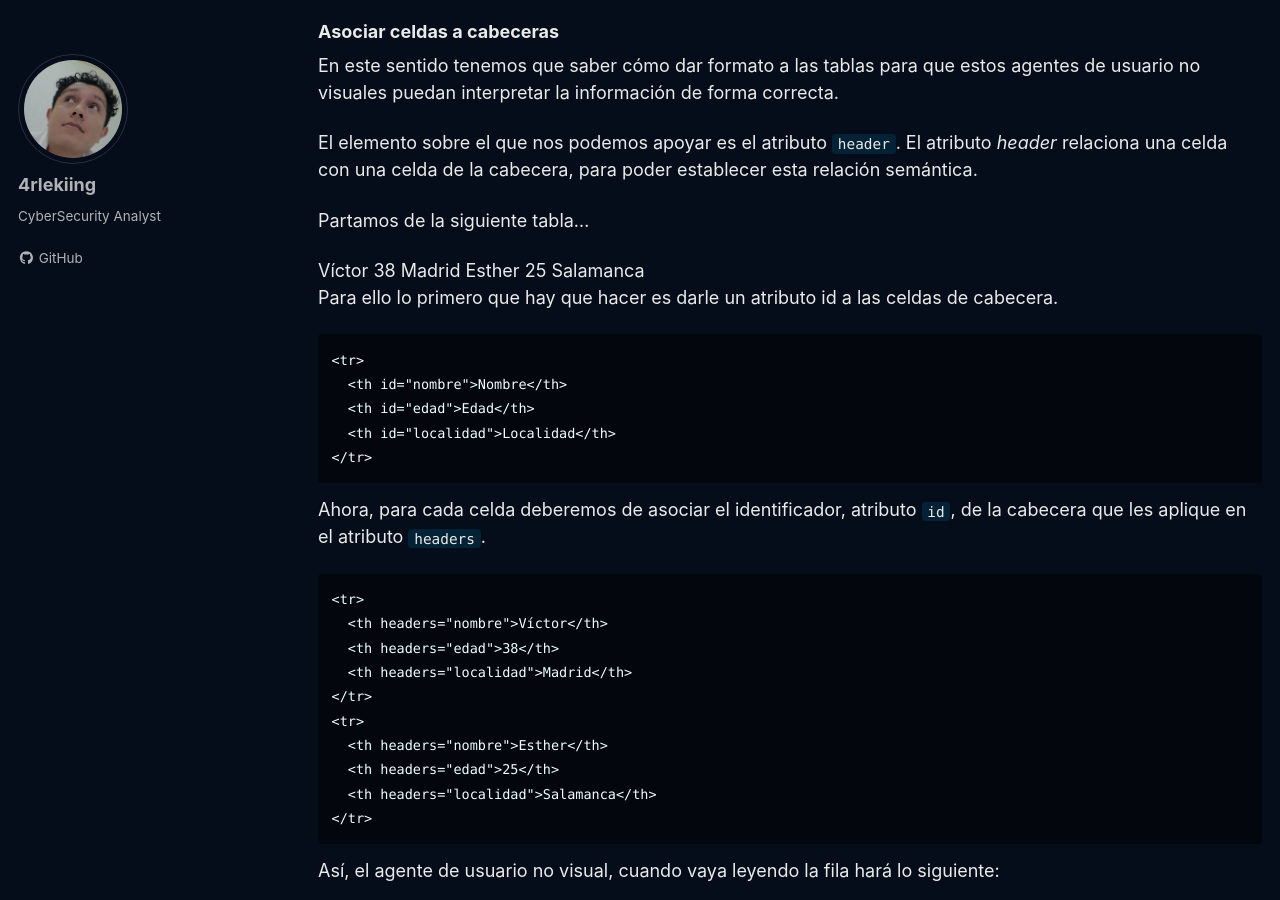
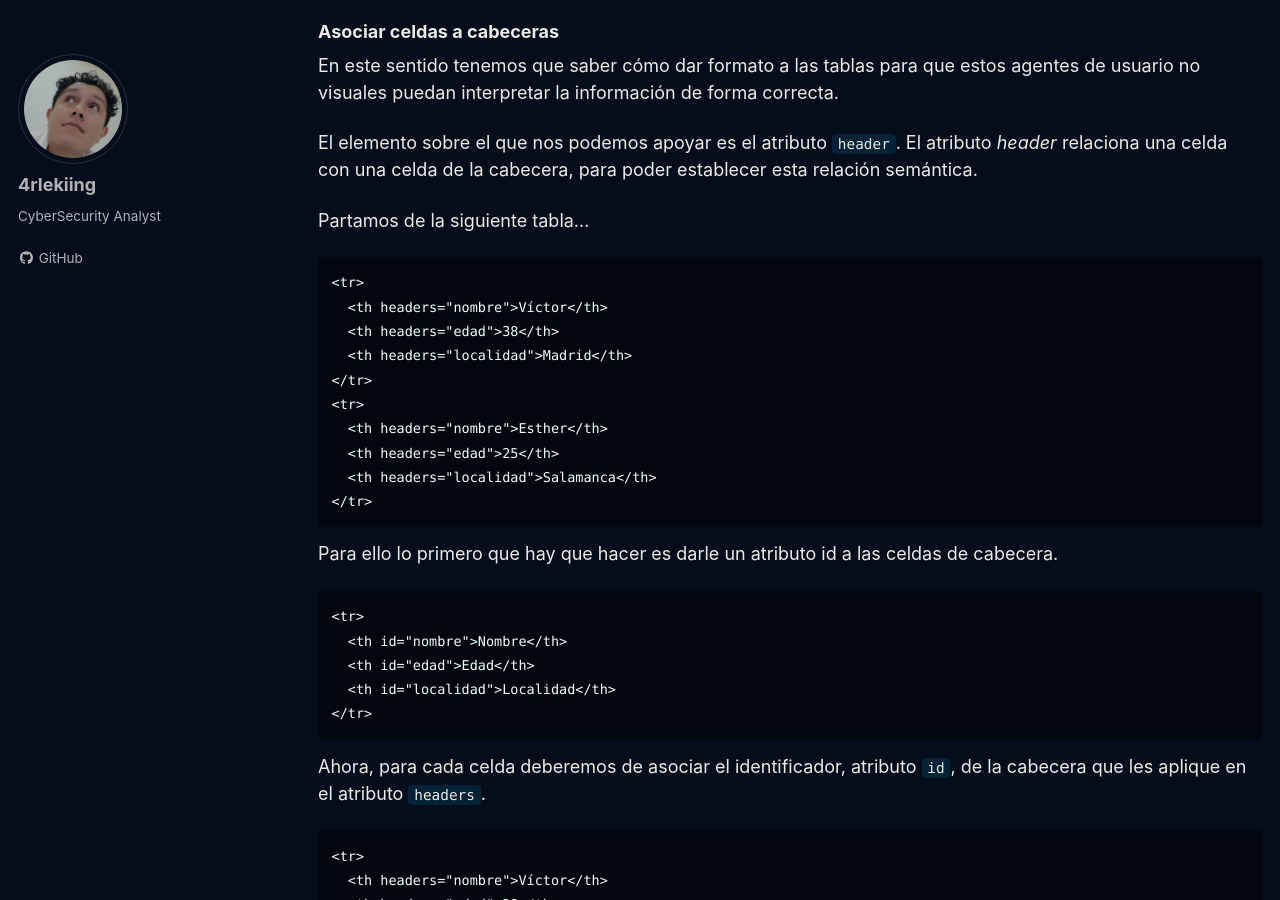
Before and after one commit to 4rleking/HTML.github.io, a Jekyll site: the page built from _posts/2023-08-17-Tablas_Avanzadas.md, in a window 1280 px wide and 900 px high, scrolled down 5856 px. Built offline with Jekyll 4.4.1, drawn with Linux system fonts in a browser that asks for light colours; cached includes are drawn as plain includes; a script that is not in the unit is left out; some of the changed text lies outside the part shown.

Commit message:
Update 2023-08-17-Tablas_Avanzadas.md

````diff
--- a/_posts/2023-08-17-Tablas_Avanzadas.md
+++ b/_posts/2023-08-17-Tablas_Avanzadas.md
@@ -248,6 +248,7 @@ El elemento sobre el que nos podemos apoyar es el atributo `header`. El atributo
 
 Partamos de la siguiente tabla…
 
+```text
 <tr>
   <th headers="nombre">Víctor</th>
   <th headers="edad">38</th>
@@ -258,10 +259,11 @@ Partamos de la siguiente tabla…
   <th headers="edad">25</th>
   <th headers="localidad">Salamanca</th>
 </tr>
+```
 
 Para ello lo primero que hay que hacer es darle un atributo id a las celdas de cabecera.
 
-```
+```text
 <tr>
   <th id="nombre">Nombre</th>
   <th id="edad">Edad</th>
@@ -271,7 +273,7 @@ Para ello lo primero que hay que hacer es darle un atributo id a las celdas de c
 
 Ahora, para cada celda deberemos de asociar el identificador, atributo `id`, de la cabecera que les aplique en el atributo `headers`.
 
-```
+```text
 <tr>
   <th headers="nombre">Víctor</th>
   <th headers="edad">38</th>
@@ -286,7 +288,7 @@ Ahora, para cada celda deberemos de asociar el identificador, atributo `id`, de
 
 Así, el agente de usuario no visual, cuando vaya leyendo la fila hará lo siguiente:
 
-```
+```text
 “Nombre, Víctor. Edad, 38. Localidad, Madrid.
 Nombre, Esther. Edad, 25. Localidad, Salamanca."
 ```
@@ -299,7 +301,7 @@ El atributo `axis` aplica a las celdas `td` y celdas de cabecera `th`. Y permite
 
 La estructura sería:
 
-```
+```text
 <td axis="categoria">...</td>
 ```
 
@@ -358,7 +360,7 @@ En esta tabla podemos establecer que haya 3 tipos de categorías. Los gastos (co
 
 Así que deberemos de marcar esas celdas con la categoría correspondiente, mediante el atributo axis. El código en HTML nos quedará de la siguiente forma:
 
-```
+```text
 <table>
   <tr>
     <th></th>
@@ -419,23 +421,27 @@ Aunque el formato de las tablas, tanto para la tabla en sí, como para sus filas
 
 En primer lugar podemos utilizar el atributo `width` del elemento table.
 
-```
-<table width="ancho">...</table>
+```text
+<table width="ancho">
+  ...
+</table>
 ```
 
 De esta forma podremos establecer en cualquier medida el ancho que queremos que ocupe la tabla. Ya sean `px`, `em`, tantos `por ciento`,…
 
 Por ejemplo podemos definir que ocupe todo el ancho de una página asignándole un valor de width del 100%.
 
-```
-<table width="100%">...</table>
+```text
+<table width="100%">
+  ...
+</table>
 ```
 
 Para el caso de las columnas ya hemos visto que tanto los elementos `colgroup` como `col` también tenían el atributo `width`. Así que serán con estos elemento con los que de forma básica podamos establecer el ancho de una columna.
 
 De esta forma si tenemos 4 columnas y queremos que se distribuyan de forma igual, podríamos escribir el siguiente código.
 
-```
+```text
 <table>
   <colgroup span="4" width="25%">
   ....
````
